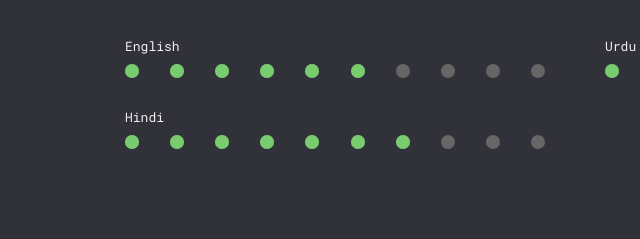
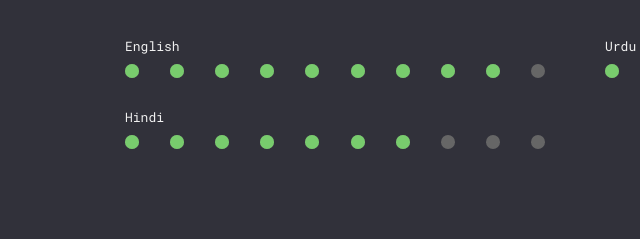
Before and after one commit to gabe108/gabe108.github.io, a plain HTML site: page resume-dark.html in a window 1280 px wide. Shown: the part 2906-3145 px from the top of the page, 65-705 px from the left. Drawn offline with Linux system fonts and the light colour scheme; files whose address does not match are found by name.

Commit message:
Update resume-dark.html

```diff
--- a/resume-dark.html
+++ b/resume-dark.html
@@ -273,7 +273,7 @@
 							<li>
 								<div class="name">English</div>
 								<div class="progress">
-									<div class="percentage" style="width: 60%;">
+									<div class="percentage" style="width: 90%;">
 										<span class="percent">90%</span>
 									</div>
 								</div>
```
